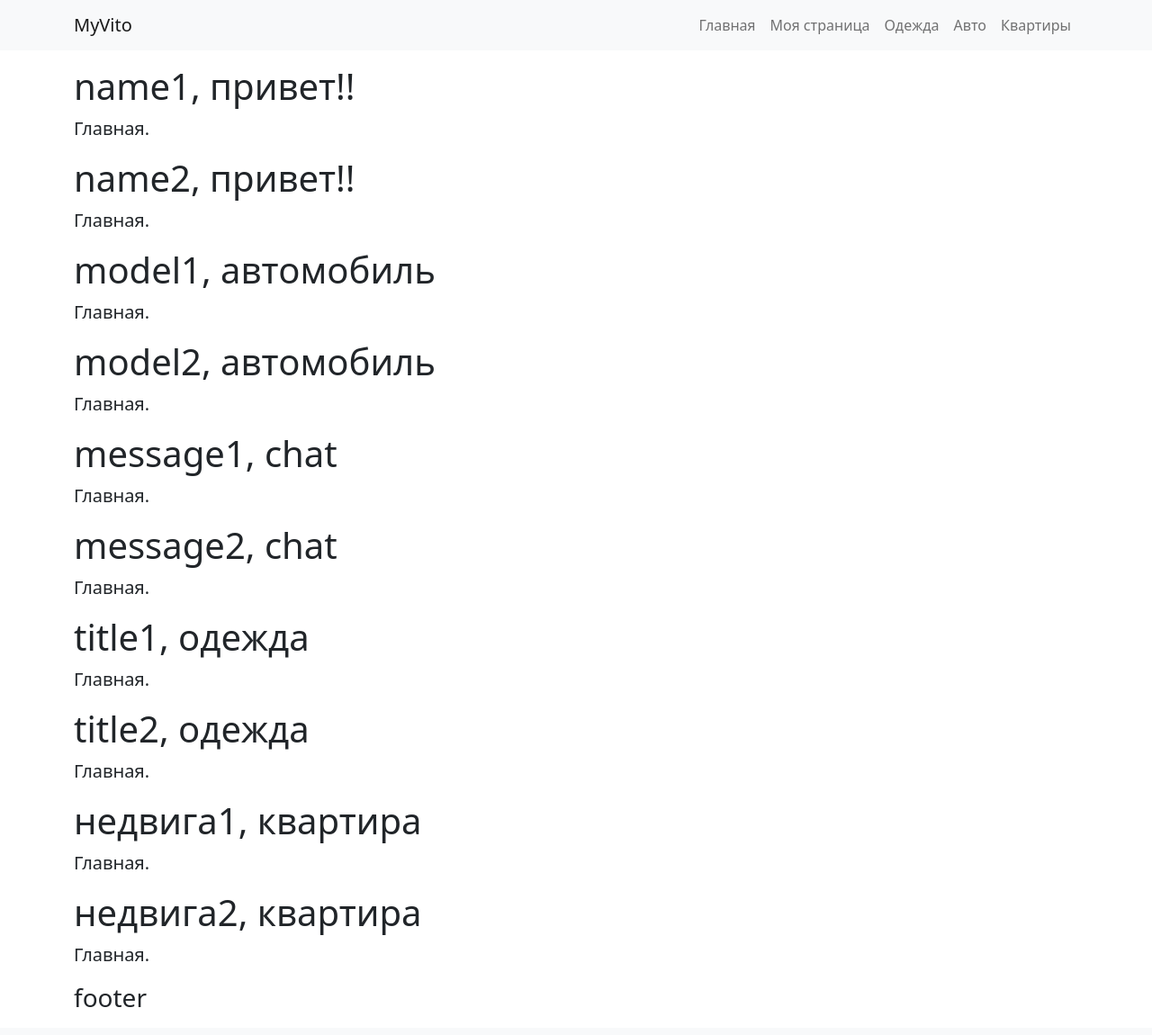
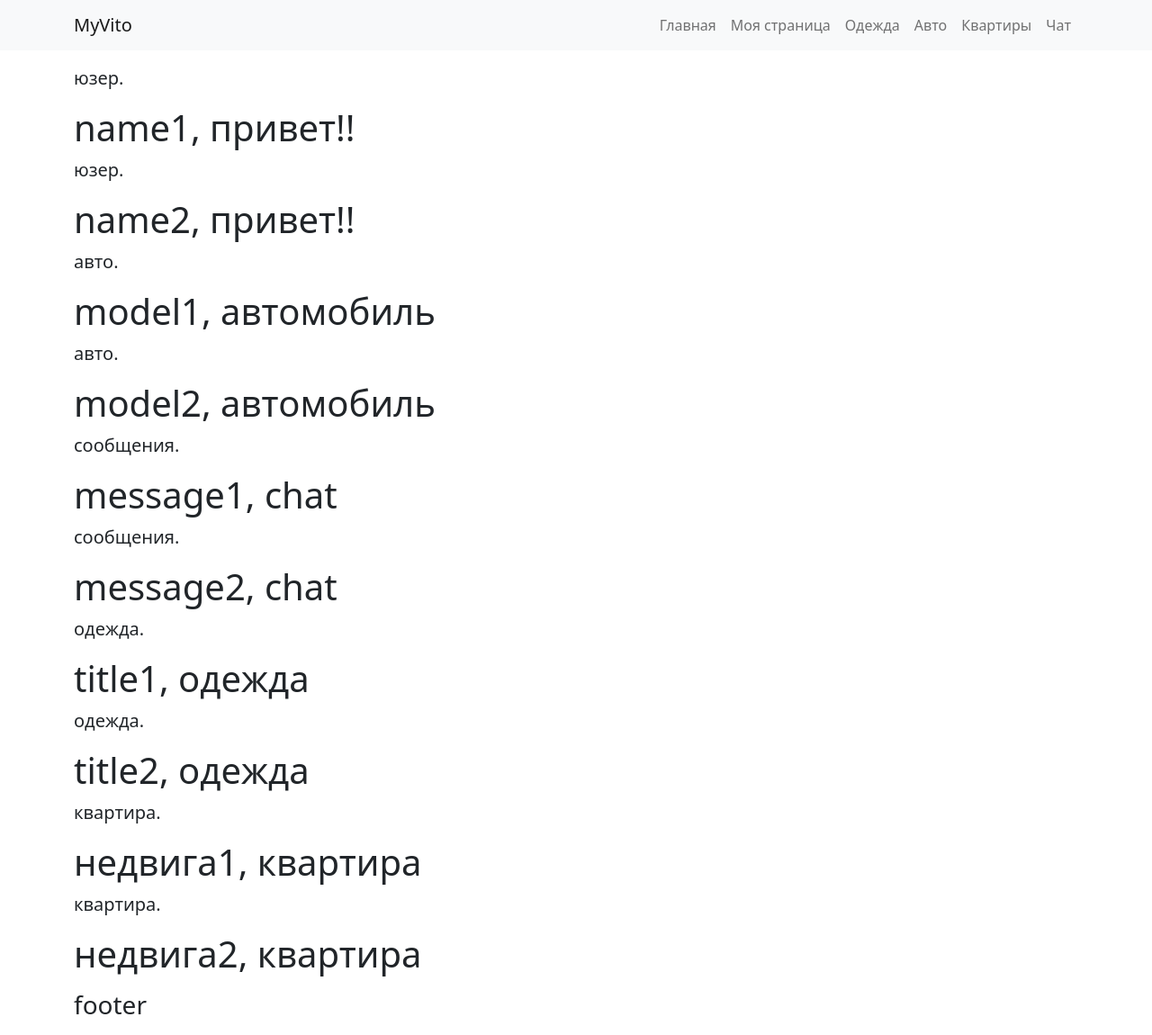
Before and after one commit to magdev22/myvito, a Flask app: page / in a window 1280 px wide. Shown: the whole page at 90% size. Before the commit the page ends 1119 px from the top, so only its background shows below. Run offline with Flask 3, Linux system fonts and the light colour scheme.

Commit message:
вывел из базы по вьюшкам

```diff
--- a/app.py
+++ b/app.py
@@ -23,23 +23,28 @@ def index():
 
 @app.route('/user')
 def user():
-    return render_template('user.html')
+    users = User.query.all()
+    return render_template('user.html', users=users)
 
 @app.route('/chat')
 def chat():
-    return render_template('chat.html')
+    chat = Chat.query.all()
+    return render_template('chat.html', chat=chat)
 
 @app.route('/clouds')
 def clouds():
-    return render_template('clouds.html')
+    clouds = Clouds.query.all()
+    return render_template('clouds.html', clouds=clouds)
 
 @app.route('/auto')
 def auto():
-    return render_template('auto.html')
+    autos = Auto.query.all()
+    return render_template('auto.html', autos=autos)
 
 @app.route('/realty')
 def realty():
-    return render_template('realty.html')
+    realty = Realty.query.all()
+    return render_template('realty.html', realty=realty)
 
 
 if __name__ == '__main__':
--- a/templates/auto.html
+++ b/templates/auto.html
@@ -3,7 +3,9 @@
 {% block title %} Авто {% endblock %}
 
 {% block content %}
+<p class="lead">Авто.</p>
 
-<h2>Авто</h2>
-
+{% for auto in autos %}
+<h1>{{ auto.model }}, авто!</h1>
+{% endfor %}
 {% endblock %}
--- a/templates/base.html
+++ b/templates/base.html
@@ -39,6 +39,9 @@
                     <li class="nav-item">
                         <a class="nav-link" href="/realty">Квартиры</a>
                     </li>
+                    <li class="nav-item">
+                        <a class="nav-link" href="/chat">Чат</a>
+                    </li>
                 </ul>
             </div>
         </div>
--- a/templates/clouds.html
+++ b/templates/clouds.html
@@ -3,7 +3,10 @@
 {% block title %} Одежда {% endblock %}
 
 {% block content %}
+<p class="lead">Одежда.</p>
 
-<h2>Одежда</h2>
+{% for cloud in clouds %}
+<h1>{{ cloud.title }}, одежда!</h1>
+{% endfor %}
 
 {% endblock %}
--- a/templates/index.html
+++ b/templates/index.html
@@ -5,28 +5,28 @@
     {% block content %}
 
     {% for user in users %}
+    <p class="lead">юзер.</p>
     <h1>{{ user.name }}, привет!!</h1>
-    <p class="lead">Главная.</p>
     {% endfor %}
 
     {% for auto in autos %}
+    <p class="lead">авто.</p>
     <h1>{{ auto.model }}, автомобиль</h1>
-    <p class="lead">Главная.</p>
     {% endfor %}
 
     {% for chat in chat %}
+    <p class="lead">сообщения.</p>
     <h1>{{ chat.message }}, chat</h1>
-    <p class="lead">Главная.</p>
     {% endfor %}
 
     {% for clouds in clouds %}
+    <p class="lead">одежда.</p>
     <h1>{{ clouds.title }}, одежда</h1>
-    <p class="lead">Главная.</p>
     {% endfor %}
 
     {% for realty in realty %}
+    <p class="lead">квартира.</p>
     <h1>{{ realty.title }}, квартира</h1>
-    <p class="lead">Главная.</p>
     {% endfor %}
 
     {% endblock %}
--- a/templates/realty.html
+++ b/templates/realty.html
@@ -2,6 +2,8 @@
 {% block title %} Квартиры {% endblock %}
 {% block content %}
 
-<h2>Квартиры</h2>
-
+<p class="lead">Квартиры.</p>
+{% for realty in realty %}
+<h1>{{ realty.title }}, квартира!!</h1>
+{% endfor %}
 {% endblock %}
```
Also changed, not shown: templates/chat.html (+6 -1 lines), templates/user.html (+10 -1 lines).
